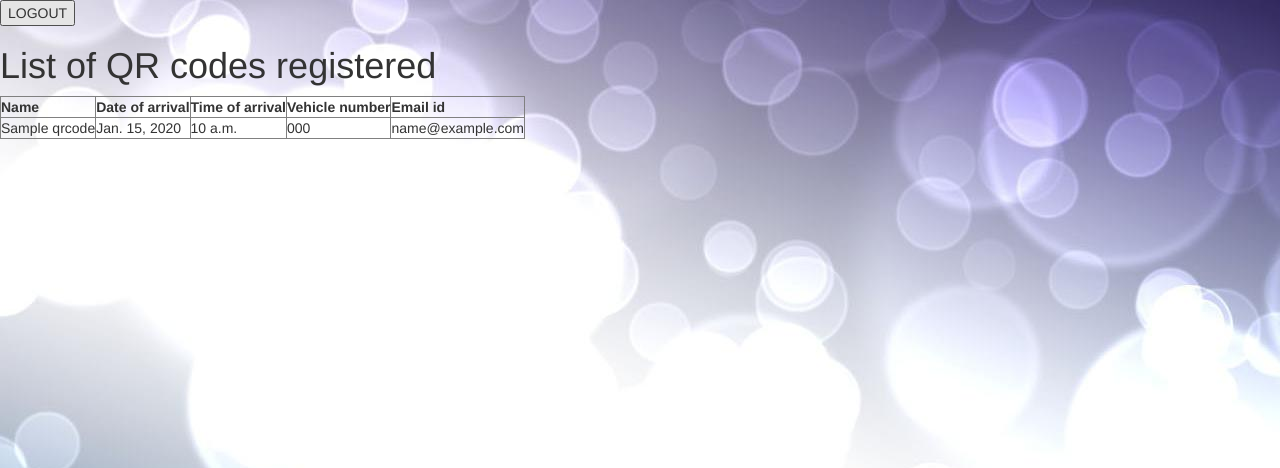
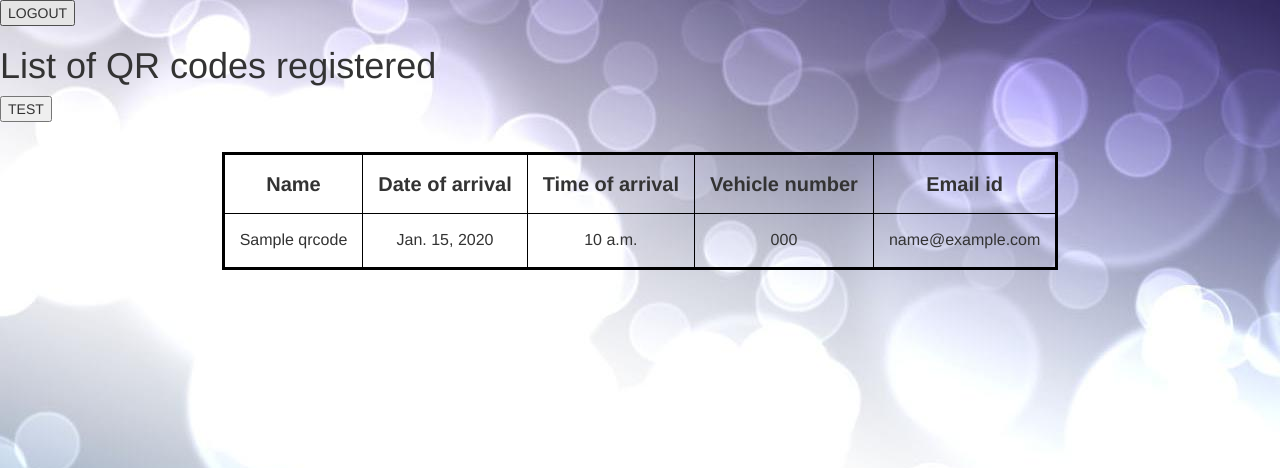
Before and after one commit to udit01/pmsPROJECT, a Django app: template book/templates/book/list.html in a window 1280 px wide. Shown: the top 468 px of the page. Run offline with Django 3.2, Linux system fonts and the light colour scheme; the template is opened without the code that fills it: values that come from a table or form of the project are taken from there, others are empty; tables that the repository leaves empty hold one stand-in row (values such as "Sample post"); some libraries are stand-ins or nearby versions.

Commit message:
dummy search added and list table stylized

```diff
--- /dev/null
+++ b/book/static/book/scripts/main.js
@@ -0,0 +1,6 @@
+// Submit post on submit
+    $('#post-form').on('submit', function(event){
+        event.preventDefault();
+        console.log("form submitted!")  // sanity check
+        create_post();
+    });
--- a/book/templates/book/base.html
+++ b/book/templates/book/base.html
@@ -20,7 +20,8 @@
         }
 
     </style>
-
+{% block style %}
+{% endblock %}
     <script src="{% static 'book/jquery-3.2.1.min.js' %}"></script>
     <script src="{% static 'book/bootstrap-3.3.7-dist/js/bootstrap.min.js' %}"></script>
     <script src="{% static 'book/js/main.js' %}"></script>
@@ -47,12 +48,7 @@
 
 <script src="{% static 'book/jquery.datetimepicker.full.js' %}"></script>
 
-<script>
-    {% block script %}
-
-    {% endblock %}
-</script>
-<script>/*
+<script type="text/javascript">/*
 window.onerror = function(errorMsg) {
 $('#console').html($('#console').html()+'<br>'+errorMsg)
 }*/
@@ -124,5 +120,10 @@ dateToDisable.setDate(dateToDisable.getDate() + 2);
 
 </script>
 
+{% block script %}
+<script>
+
+</script>
+{% endblock %}
 </body>
 </html>
--- a/book/templates/book/list.html
+++ b/book/templates/book/list.html
@@ -1,12 +1,37 @@
 {% extends 'book/base.html' %}
+{% load static %}
 
-{% block title %}Login{% endblock %}
+{% block title %}QRCodes List{% endblock %}
+{% block style %}
+<style type="text/css">
 
+        td{
+            padding:15px;
+            font-size:16px;
+            text-align:center;
+
+            }
+        th{
+            padding:15px;
+            font-size:20px;
+            text-align:center;
+            }
+         table{
+            border:black 3px solid;
+            margin:30px auto;
+         }
+
+    </style>
+{% endblock %}
 {% block body %}
 
 <h1>List of QR codes registered</h1>
 
-<table border="black 2px" cellpadding="5px">
+<form action="/create_post/" method="POST" id="post-form">
+    <button type="submit" id="searchButton">TEST</button>
+</form>
+
+<table border="black 4px solid" >
     <tr>
         <th>Name</th>
         <th>     Date of arrival   </th>
@@ -26,3 +51,7 @@
 </table>
 
 {% endblock %}
+
+{% block script %}
+<script src="{% static 'book/scripts/main.js' %}"></script>
+{% endblock %}
--- a/book/templates/book/login.html
+++ b/book/templates/book/login.html
@@ -12,5 +12,7 @@
 {% endblock %}
 
 {% block script %}
-    $('#logoutButton').css('display','none');
+<script>
+   $('#logoutButton').css('display','none');
+</script>
 {% endblock %}
--- a/book/templates/book/registration_form.html
+++ b/book/templates/book/registration_form.html
@@ -35,6 +35,8 @@
 {% endblock %}
 
 {% block script %}
-   $('#id_time').attr('id','datetimepicker1');
-   $('#id_date').attr('id','datetimepicker2');
+<script>
+$('#id_time').attr('id','datetimepicker1');
+$('#id_date').attr('id','datetimepicker2');
+</script>
 {% endblock %}
--- a/book/views.py
+++ b/book/views.py
@@ -12,7 +12,7 @@ from django.http import HttpResponse
 
 
 @login_required(login_url='/login')
-@permission_required(category='AD')
+@permission_required(category='AD') #order of decorators is important
 def QRCodesView(request):  #retreive qrcodes, render template and display
     # args={}
     data=QRcode.objects.all()
@@ -31,12 +31,8 @@ def QRCodeCreate(request):
             new_entry.username=User.objects.get(username=request.COOKIES.get('userid'))
             #to do something with new entry's fields and output a hash
             new_entry.save()
-            #response = HttpResponse(content_type="image/png")
             request.session['qrcode_content']=new_entry.qrcodeContent
-            #img.save(response,"PNG")
             return render(request,'book/qrcode.html')
-            #return HttpResponseRedirect('thanks')
-
     else:
         form=QRCodeForm()
 
--- a/templates/registration/logged_out.html
+++ b/templates/registration/logged_out.html
@@ -12,5 +12,7 @@
 {% endblock %}
 
 {% block script %}
-    $('#logoutButton').css('display','none');
+<script>
+   $('#logoutButton').css('display','none');
+</script>
 {% endblock %}
```
Lines whose indentation alone changed are shown as unchanged.
